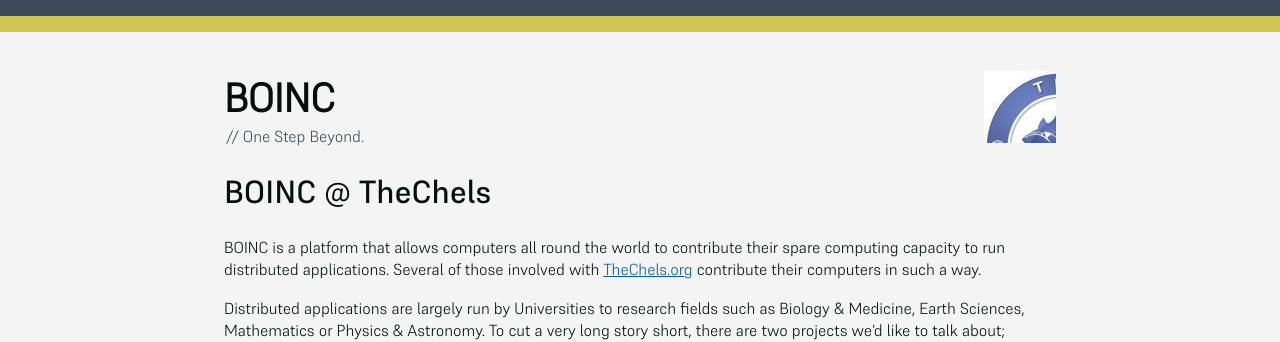
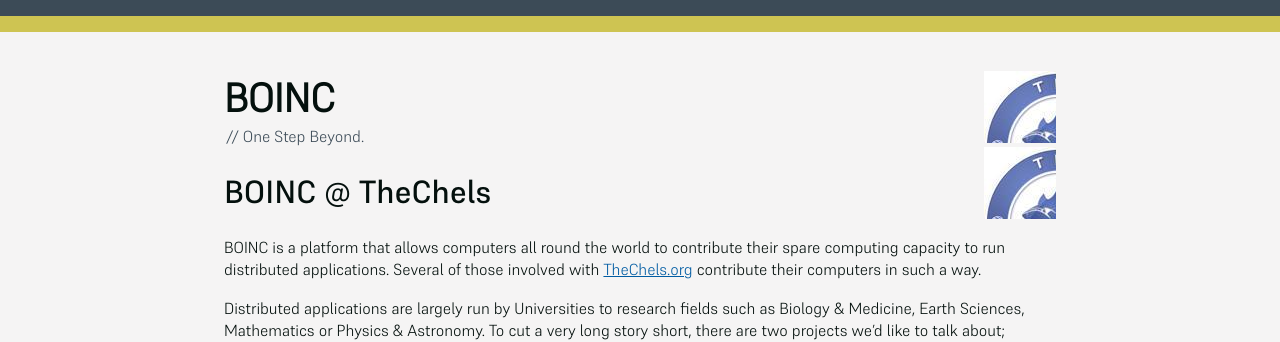
Before and after one commit to mat-0/boinc.thechels.uk, a Jekyll site: the page built from index.md, in a window 1280 px wide. Shown: the top 342 px of the page. Built offline with Jekyll 4.4.1, drawn with Linux system fonts in a browser that asks for light colours.

Commit message:
fix
Signed-off-by: mat-0 <Github@thechels.uk>

```diff
--- a/_layouts/page.html
+++ b/_layouts/page.html
@@ -42,9 +42,7 @@
                     <p class="blog-slogan">
                         // One Step Beyond.
                     </p>
-
-
-                    </nav>
+                    <div class="blog-image"></div>
                 </header>
                 <div id="main" class="content">
                     <h1 class="post-title">BOINC @ TheChels</h1>
```
